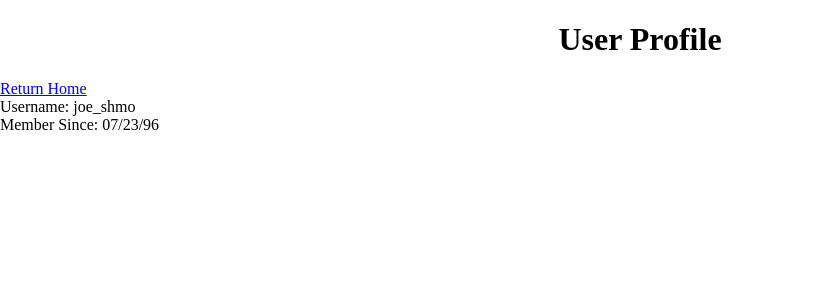
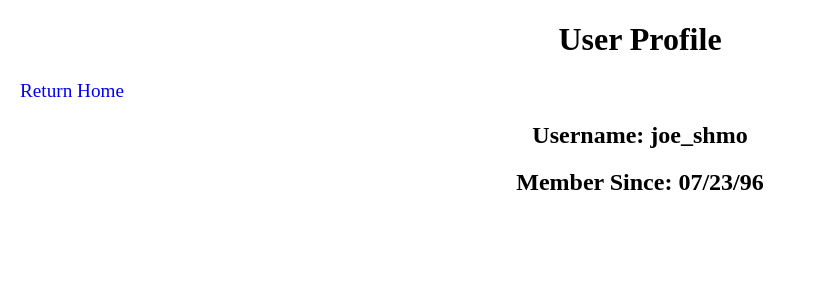
Before and after one commit to group17cause/Assignment7-React-Router, a React (Create React App) app: page /userProfile in a window 1280 px wide. Shown: the top 300 px of the page, without its empty margins (0-826 px from the left). Built offline with nearby package versions, Linux system fonts and the light colour scheme.

Commit message:
Finished the functionality for debits and credits and removed irrelevant files

```diff
--- a/src/components/UserProfile.js
+++ b/src/components/UserProfile.js
@@ -6,9 +6,9 @@ class UserProfile extends Component {
     return (
         <div>
           <h1>User Profile</h1>
-          <Link to = "/"> Return Home </Link>
-          <div>Username: {this.props.userName}</div>
-          <div>Member Since: {this.props.memberSince}</div>
+          <Link className = "links" to = "/"> Return Home </Link>
+          <h2>Username: {this.props.userName}</h2>
+          <h2>Member Since: {this.props.memberSince}</h2>
         </div>
     );
   }
```
Also changed, not shown: public/logo192.png (deleted), public/logo512.png (deleted).
